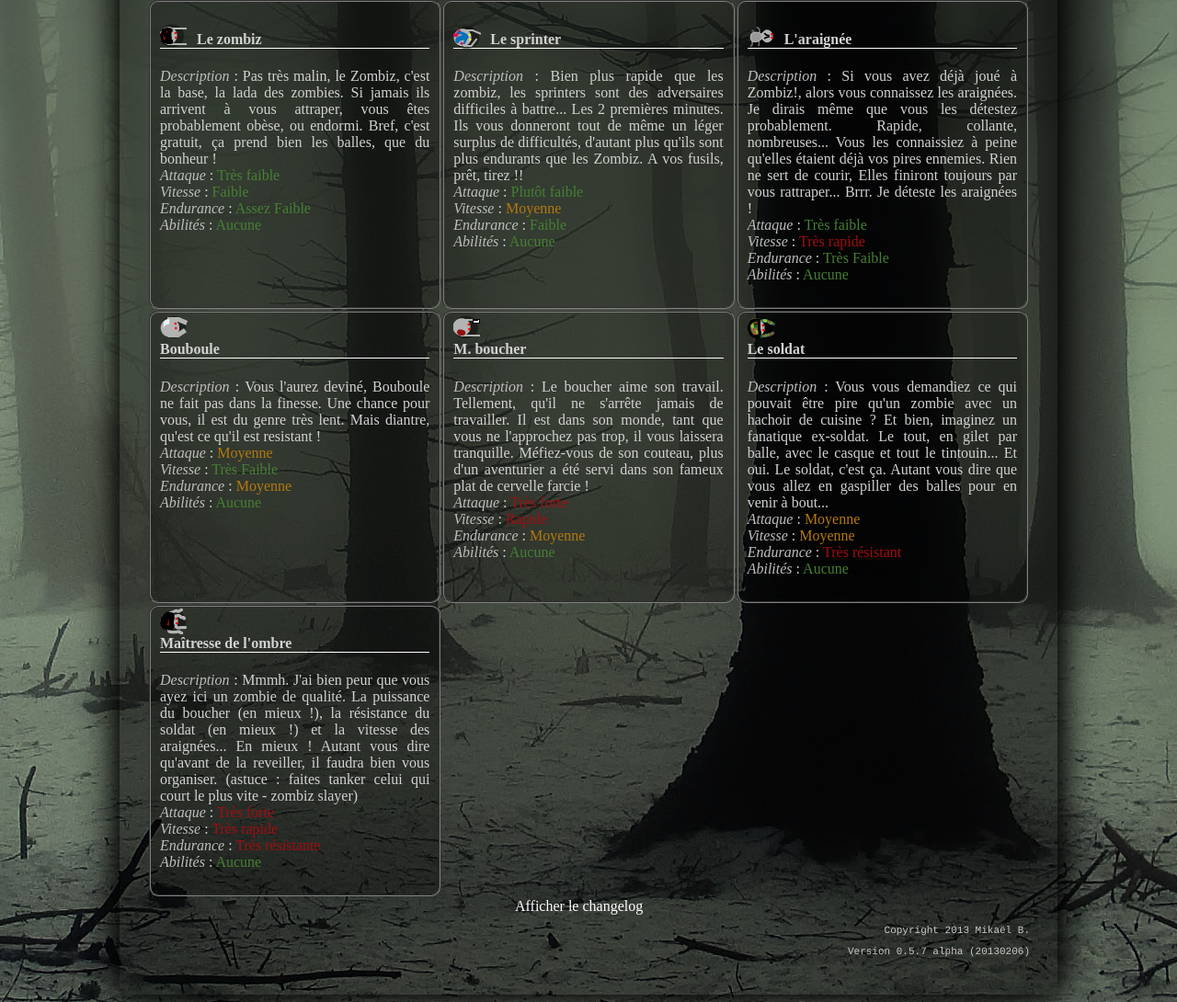
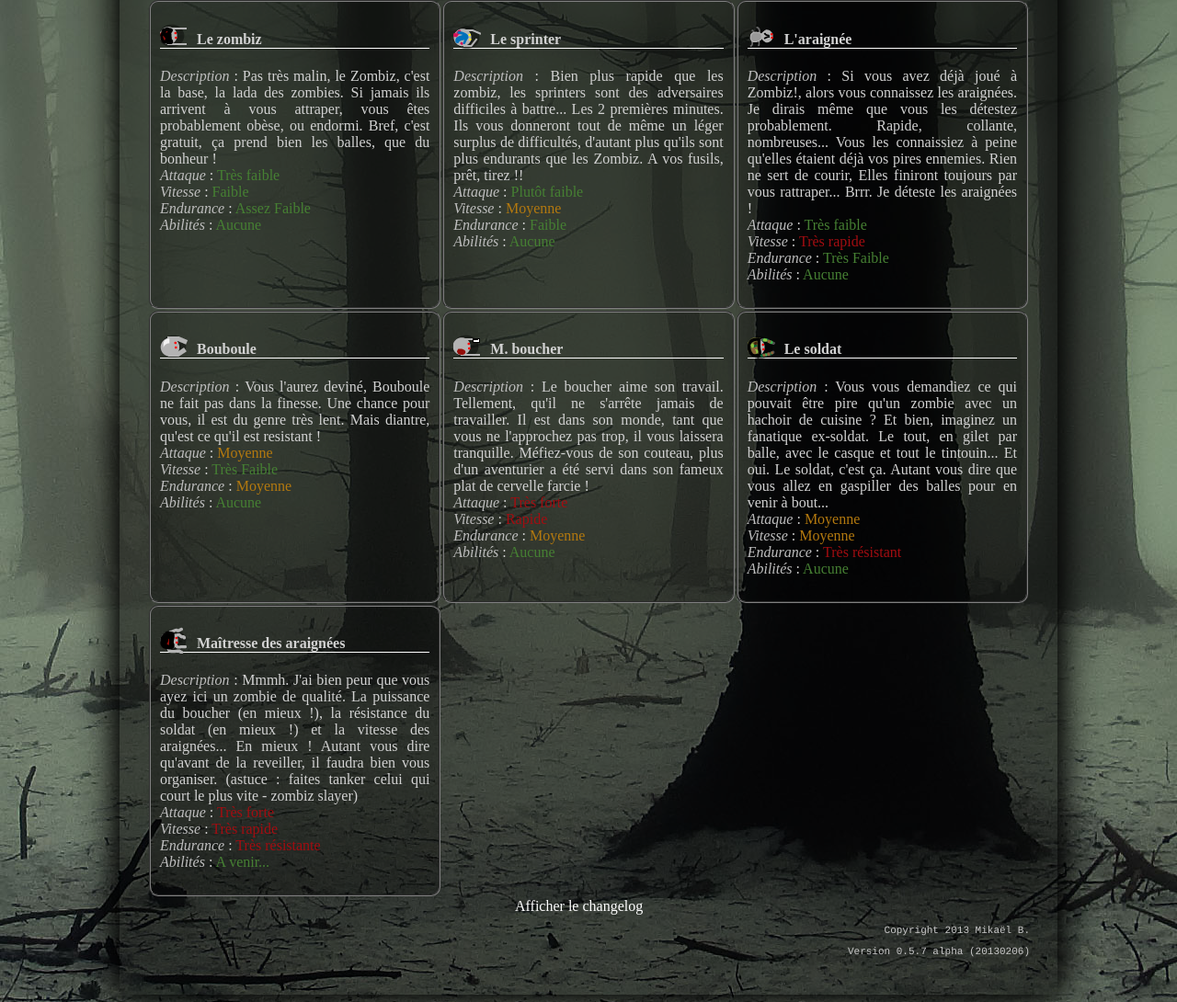
Before and after one commit to Vulcanwebmaster/Zombie-Mulltiplayer, a plain HTML site: page index.html in a window 1280 px wide. Shown: the part 340-1430 px from the top of the page at 92% size. Drawn offline with Linux system fonts and the light colour scheme.

Commit message:
correction de l'index (probleme de mise en page) et changement du nom de la maitresse des araignées (pour les futurs script ;) )

```diff
--- a/index.html
+++ b/index.html
@@ -60,8 +60,7 @@
 				</tr>
 				<tr>
 					<td>
-						<div class="miniature-zombie" style="background-position:-10px -160px"></div>
-						<h4>Bouboule</h4>
+						<h4><div class="miniature-zombie" style="background-position:-10px -160px"></div>Bouboule</h4>
 						<p>
 							<span class="italic">Description</span> : Vous l'aurez deviné, Bouboule ne fait pas dans la finesse. Une chance pour vous, il est du genre très lent. Mais diantre, qu'est ce qu'il est resistant !<br/>
 							<span class="italic">Attaque</span> : <span class="stats-moyennes">Moyenne</span><br/>
@@ -71,8 +70,7 @@
 						</p>
 					</td>
 					<td>
-						<div class="miniature-zombie" style="background-position:-60px -160px"></div>
-						<h4>M. boucher</h4>
+						<h4><div class="miniature-zombie" style="background-position:-60px -160px"></div>M. boucher</h4>
 						<p>
 							<span class="italic">Description</span> : Le boucher aime son travail. Tellement, qu'il ne s'arrête jamais de travailler. Il est dans son monde, tant que vous ne l'approchez pas trop, il vous laissera tranquille. Méfiez-vous de son couteau, plus d'un aventurier a été servi dans son fameux plat de cervelle farcie !<br/>
 							<span class="italic">Attaque</span> : <span class="stats-mauvaises">Très forte</span><br/>
@@ -82,8 +80,7 @@
 						</p>
 					</td>
 					<td>
-						<div class="miniature-zombie" style="background-position:-60px -60px"></div>
-						<h4>Le soldat</h4>
+						<h4><div class="miniature-zombie" style="background-position:-60px -60px"></div>Le soldat</h4>
 						<p>
 							<span class="italic">Description</span> : Vous vous demandiez ce qui pouvait être pire qu'un zombie avec un hachoir de cuisine ? Et bien, imaginez un fanatique ex-soldat. Le tout, en gilet par balle, avec le casque et tout le tintouin... Et oui. Le soldat, c'est ça. Autant vous dire que vous allez en gaspiller des balles pour en venir à bout...<br/>
 							<span class="italic">Attaque</span> : <span class="stats-moyennes">Moyenne</span><br/>
@@ -95,14 +92,13 @@
 				</tr>
 				<tr>
 					<td>
-						<div class="miniature-zombie" style="background-position:-60px -110px"></div>
-						<h4>Maîtresse de l'ombre</h4>
+						<h4><div class="miniature-zombie" style="background-position:-60px -110px"></div>Maîtresse des araignées</h4>
 						<p>
 							<span class="italic">Description</span> : Mmmh. J'ai bien peur que vous ayez ici un zombie de qualité. La puissance du boucher (en mieux !), la résistance du soldat (en mieux !) et la vitesse des araignées... En mieux ! Autant vous dire qu'avant de la reveiller, il faudra bien vous organiser. (astuce : faites tanker celui qui court le plus vite - zombiz slayer)<br/>
 							<span class="italic">Attaque</span> : <span class="stats-mauvaises">Très forte</span><br/>
 							<span class="italic">Vitesse </span>: <span class="stats-mauvaises">Très rapide</span><br/>
 							<span class="italic">Endurance</span> : <span class="stats-mauvaises">Très résistante</span><br/>
-							<span class="italic">Abilités </span>: <span class="stats-bonnes">Aucune</span>
+							<span class="italic">Abilités </span>: <span class="stats-bonnes">A venir...</span>
 						</p>
 					</td>
 				</tr>
```
